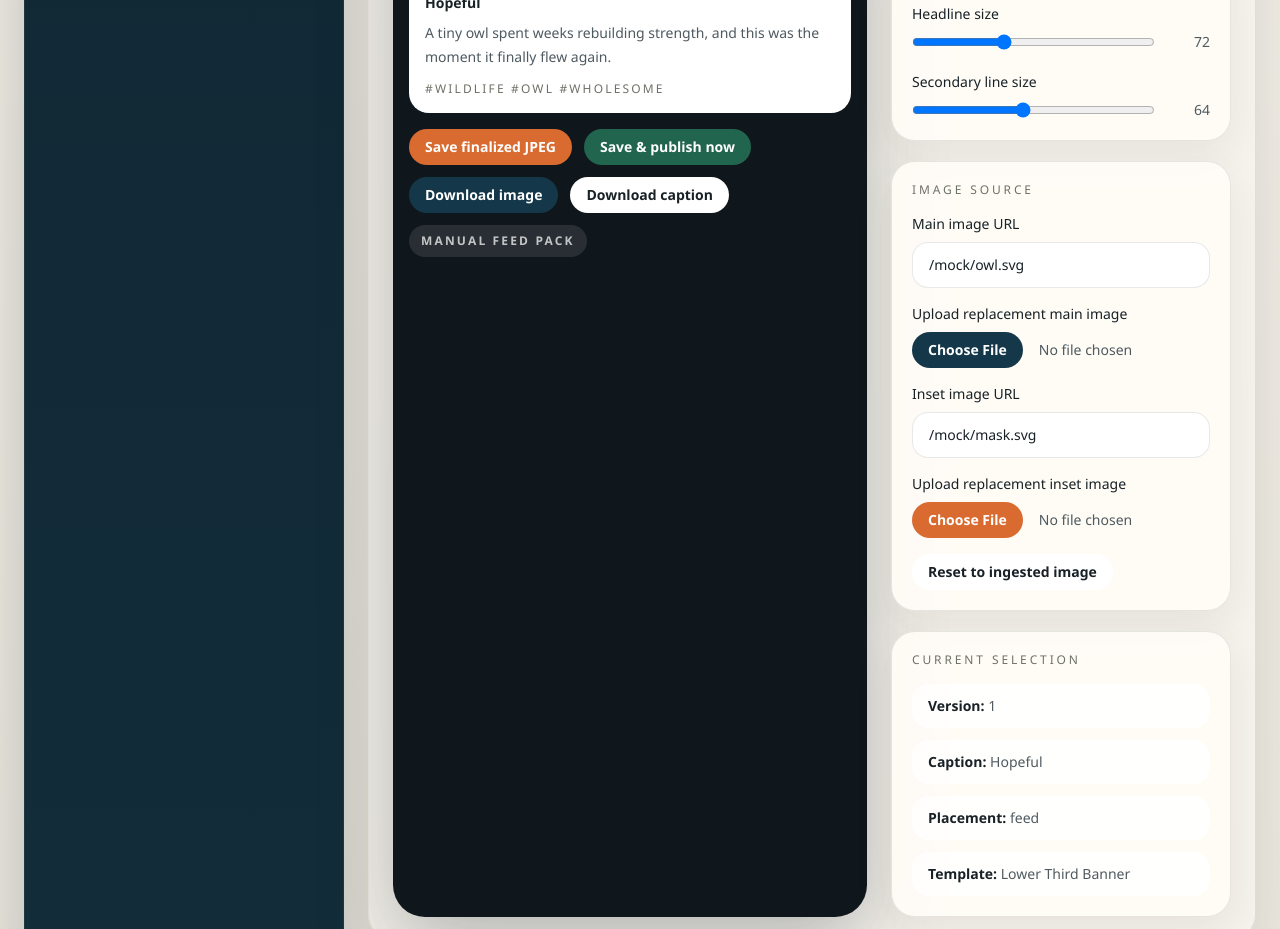
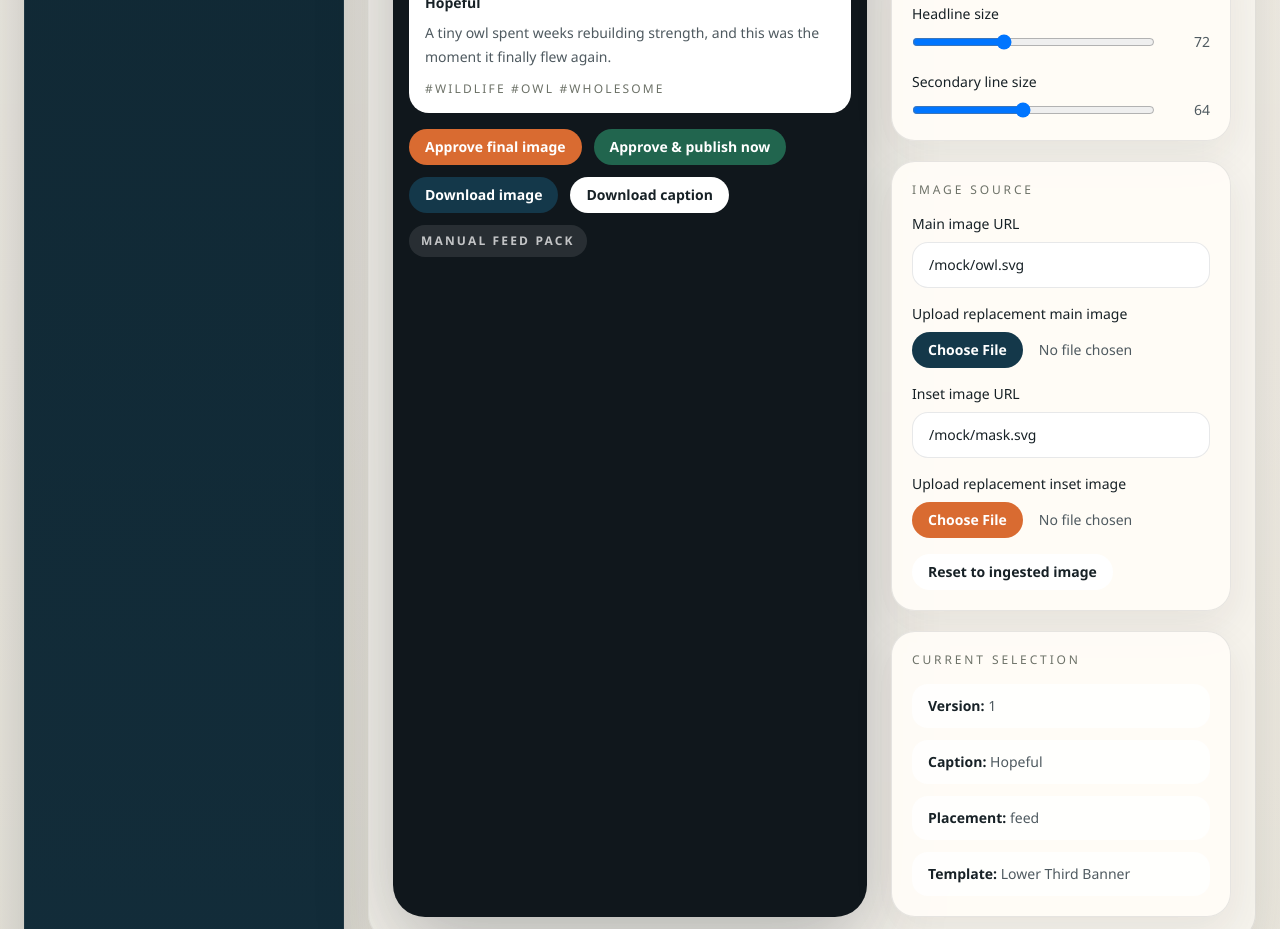
Before and after one commit to DerrestW/graffitirun, a Next.js app in the folder apps/web/: page /drafts/draft-1 in a window 1280 px wide. Shown: the part 1020-1949 px from the top of the page. Built offline with nearby package versions, Linux system fonts and the light colour scheme; no server answers.

Commit message:
Clarify draft approval actions

```diff
--- a/apps/web/src/features/drafts/components/draft-studio-editor.tsx
+++ b/apps/web/src/features/drafts/components/draft-studio-editor.tsx
@@ -251,10 +251,10 @@ export function DraftStudioEditor({ draft, template, templates, topic, initialTe
           throw new Error(publishResult.error ?? "Failed to publish finalized image.");
         }
 
-        setAssetStatus("Finalized JPEG saved and publish started.");
+        setAssetStatus("Final image approved and publish started.");
         router.push(`/drafts/${draft.id}?status=${publishResult.status ?? "publish_executed"}`);
       } else {
-        setAssetStatus("Finalized square JPEG saved for publishing.");
+        setAssetStatus("Final image approved for publishing.");
         router.push(`/drafts/${draft.id}?status=${result.status ?? "draft_finalized"}`);
       }
 
@@ -338,7 +338,7 @@ export function DraftStudioEditor({ draft, template, templates, topic, initialTe
                 disabled={finalizeState !== "idle"}
                 className="rounded-full bg-[color:var(--accent)] px-4 py-2 text-sm font-semibold text-white disabled:cursor-not-allowed disabled:opacity-70"
               >
-                {finalizeState === "saving" ? "Saving..." : "Save finalized JPEG"}
+                {finalizeState === "saving" ? "Saving..." : "Approve final image"}
               </button>
               <button
                 type="button"
@@ -346,7 +346,7 @@ export function DraftStudioEditor({ draft, template, templates, topic, initialTe
                 disabled={finalizeState !== "idle"}
                 className="rounded-full bg-[color:var(--success)] px-4 py-2 text-sm font-semibold text-white disabled:cursor-not-allowed disabled:opacity-70"
               >
-                {finalizeState === "publishing" ? "Publishing..." : "Save & publish now"}
+                {finalizeState === "publishing" ? "Publishing..." : "Approve & publish now"}
               </button>
               <button
                 type="button"
```
